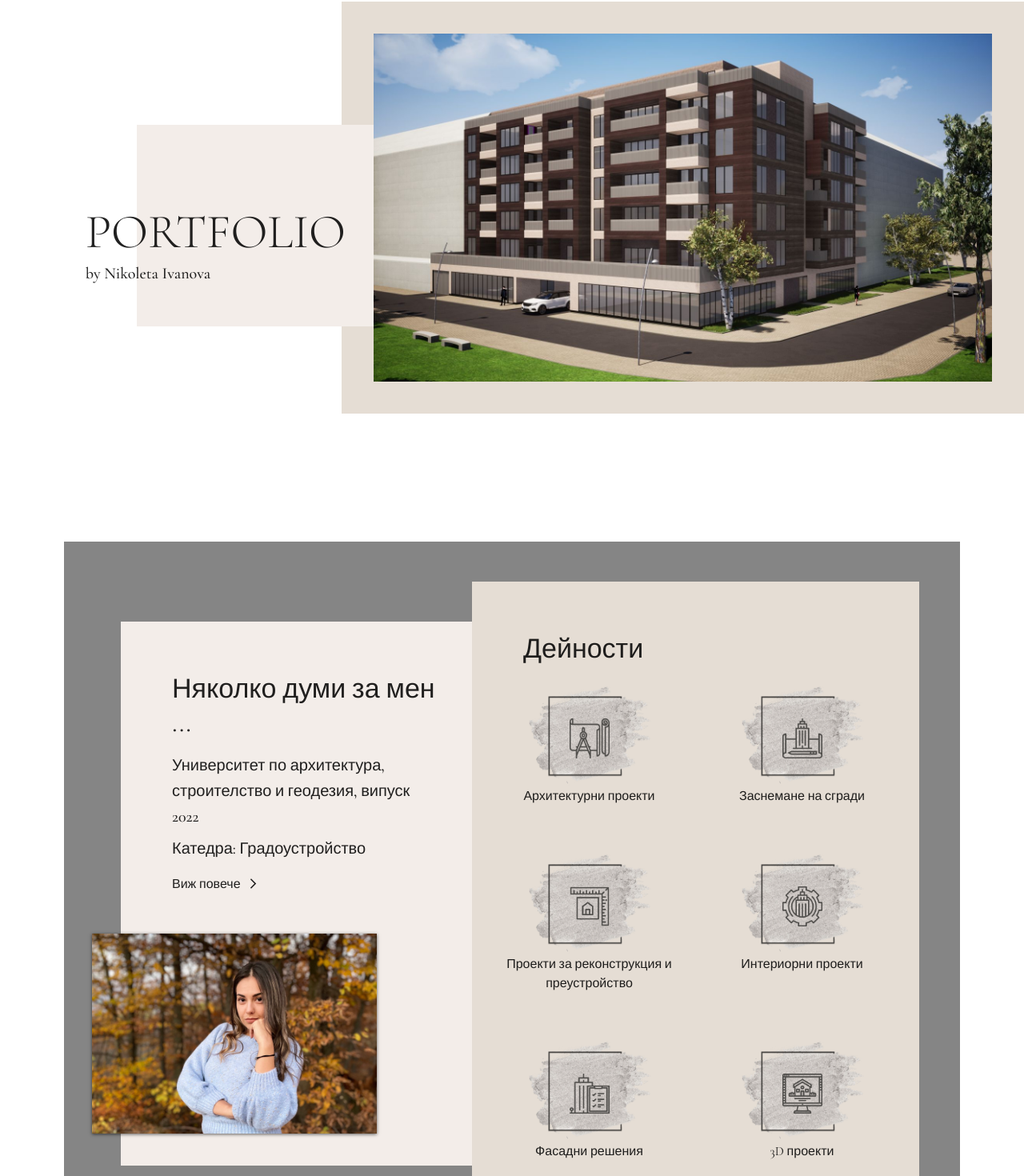
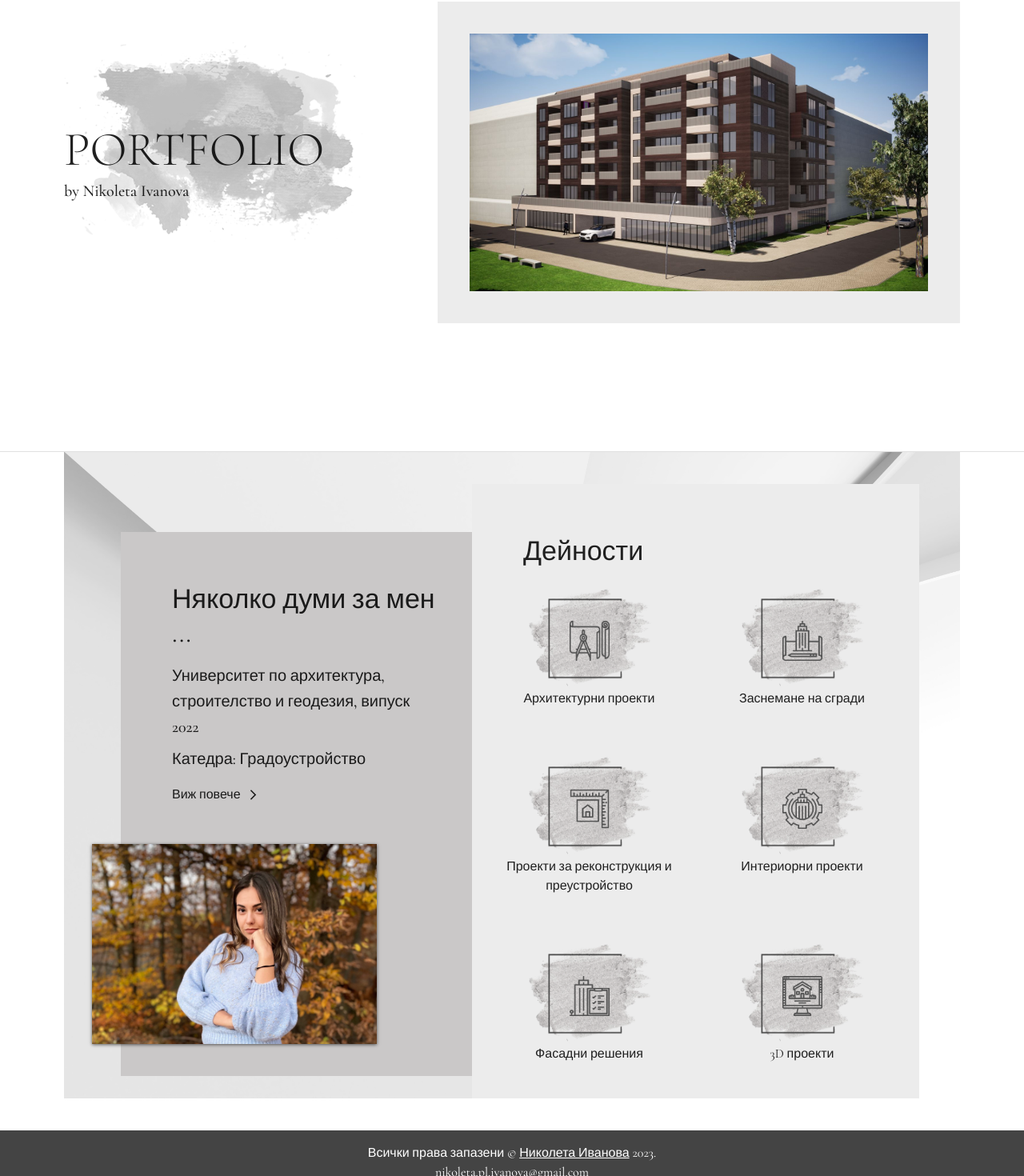
Before and after one commit to borisgarkov/arch_portfolio, a Next.js app: page /home in a window 1280 px wide. Shown: the part 93-1563 px from the top of the page at 80% size. Built offline with nearby package versions, Linux system fonts and the light colour scheme.

Commit message:
redesign

```diff
--- /dev/null
+++ b/components/Home/AbouMeMobile.js
@@ -0,0 +1,59 @@
+import { Stack, Typography } from "@mui/material";
+import { useRouter } from "next/router";
+import styles from './aboutme-styles.module.css';
+import activities from '../Activities/activities.json';
+import IconImageFrame from "../Activities/IconImageFrame";
+
+const SomeWordsAboutMeSection = () => {
+    return (
+        <>
+            <Typography variant="h4">
+                Няколко думи за мен ...
+            </Typography>
+
+            <Typography variant="h6" sx={{ marginTop: 2, }}>
+                Университет по архитектура, строителство и геодезия, випуск 2022
+            </Typography>
+
+            <Typography variant="h6" sx={{ marginTop: 1, }}>
+                Катедра: Градоустройство
+            </Typography>
+        </>
+    )
+}
+
+
+export default function AboutMeMobile() {
+    const router = useRouter();
+
+    return (
+        <>
+            <SomeWordsAboutMeSection />
+            <Stack sx={{ backgroundColor: 'mainPage.main' }} >
+                <Typography variant="h4" sx={{ textAlign: 'center' }}>Дейности</Typography>
+                {
+                    Object.values(activities).map((activity) =>
+                        <Stack
+                            onClick={() => router.push('/activities')}
+                            key={activity.title}
+                            sx={{
+                                alignItems: 'center',
+                            }}
+                            className={styles.iconsContainer}
+                        >
+                            <IconImageFrame activity={activity} />
+                            <Typography sx={{
+                                textAlign: 'center',
+                                position: 'relative',
+                                top: '-20px',
+                            }}>
+                                {activity.title}
+                            </Typography>
+
+                        </Stack>
+                    )
+                }
+            </Stack>
+        </>
+    )
+}
--- a/components/Home/AboutMe.js
+++ b/components/Home/AboutMe.js
@@ -9,46 +9,19 @@ import activities from '../Activities/activities.json';
 import IconImageFrame from "../Activities/IconImageFrame";
 import { useRouter } from "next/router";
 
-export default function AboutMe() {
-    const ref = useRef(null);
-    const isVisible = useOnScreen(ref);
-    const router = useRouter();
-
 const animationSettings = {
     animationTimingFunction: 'ease-out',
     animationDuration: '1.5s',
     animationFillMode: 'forwards',
 };
 
-    const profilePicStyleProps = {
-        width: 355.87,
-        height: 250,
-        position: 'relative',
-        top: '50px',
-        right: '100px',
-        boxShadow: '0px 1px 4px 0px rgba(0,0,0,0.6)',
-    };
+const SomeWordsAboutMeSection = () => {
+    const ref = useRef(null);
+    const isVisible = useOnScreen(ref);
 
     return (
         <Box sx={{
-            padding: '0 80px',
-            width: '100%',
-            height: '825px',
-            position: 'relative',
-            overflow: 'hidden',
-        }}>
-            <Box
-                sx={{
-                    backgroundColor: '#858585',
-                    width: '100%',
-                    height: '100%',
-                    display: 'flex',
-                    justifyContent: 'center',
-                    alignItems: 'baseline',
-                }}
-            >
-                <Box sx={{
-                    backgroundColor: '#f3ede9',
+            backgroundColor: 'mainPage.secondary',
             width: '459px',
             height: '680px',
             padding: 8,
@@ -57,36 +30,29 @@ export default function AboutMe() {
             left: '20px',
             zIndex: 1,
         }}>
-                    <Typography variant="h4" ref={ref} style={
+            <Box
+                ref={ref}
+                style={
                     isVisible ? {
                         animation: 'someWordsAboutMe',
                         ...animationSettings
                     } : {
                         opacity: '0'
                     }
-                    }>
+                }
+            >
+                <Typography variant="h4">
                     Няколко думи за мен ...
                 </Typography>
-                    <Typography variant="h6" sx={{ marginTop: 2, }} style={
-                        isVisible ? {
-                            animation: 'someWordsAboutMe',
-                            ...animationSettings
-                        } : {
-                            opacity: '0'
-                        }
-                    }>
+
+                <Typography variant="h6" sx={{ marginTop: 2, }}>
                     Университет по архитектура, строителство и геодезия, випуск 2022
                 </Typography>
-                    <Typography variant="h6" sx={{ marginTop: 1, }} style={
-                        isVisible ? {
-                            animation: 'someWordsAboutMe',
-                            ...animationSettings
-                        } : {
-                            opacity: '0'
-                        }
-                    }>
+
+                <Typography variant="h6" sx={{ marginTop: 1, }}>
                     Катедра: Градоустройство
                 </Typography>
+
                 <Stack
                     onClick={() => router.push('/personal-info')}
                     className={styles.seeMoreContainer}
@@ -97,27 +63,25 @@ export default function AboutMe() {
                         gap: 1,
                         cursor: 'pointer',
                     }}
-                        style={
-                            isVisible ? {
-                                animation: 'someWordsAboutMe',
-                                ...animationSettings
-                            } : {
-                                opacity: '0'
-                            }
-                        }
                 >
                     <Typography className={styles.seeMoreText}>
                         Виж повече
                     </Typography>
                     <ArrowForwardIosIcon className={styles.arrowIcon} sx={{ width: '15px', height: '15px' }} />
                 </Stack>
+            </Box>
 
             <img
                 src="/aboutme/profile.jpg"
                 alt='my-pic'
                 style={
                     isVisible ? {
-                                ...profilePicStyleProps,
+                        width: 355.87,
+                        height: 250,
+                        position: 'relative',
+                        top: '50px',
+                        right: '100px',
+                        boxShadow: '0px 1px 4px 0px rgba(0,0,0,0.6)',
                         animation: 'profilePicMainPagefadeIn',
                         ...animationSettings,
                     } : {
@@ -126,24 +90,36 @@ export default function AboutMe() {
                 }
             />
         </Box>
+    )
+};
 
+const ActivitiesSection = () => {
+    const ref = useRef(null);
+    const isVisible = useOnScreen(ref);
+    const router = useRouter();
+
+    return (
         <Box sx={{
-                    backgroundColor: '#e5ddd4',
+            backgroundColor: 'mainPage.main',
             width: '559px',
             height: '100%',
             padding: 8,
             position: 'relative',
-                    top: '50px',
+            top: '40px',
             zIndex: 2,
         }} >
-                    <Typography variant="h4" style={
+            <Typography
+                ref={ref}
+                variant="h4"
+                style={
                     isVisible ? {
                         animation: 'activitiesTextMainPage',
                         ...animationSettings
                     } : {
                         opacity: '0'
                     }
-                    }>
+                }
+            >
                 Дейности
             </Typography>
 
@@ -153,7 +129,6 @@ export default function AboutMe() {
                     gridTemplateColumns: { xs: '250px', lg: '250px 250px' },
                     justifyContent: 'center',
                     gap: 2,
-                            // marginTop: '27px',
                 }}
                 style={
                     isVisible ? {
@@ -182,11 +157,40 @@ export default function AboutMe() {
                             }}>
                                 {activity.title}
                             </Typography>
+
                         </Stack>
                     )
                 }
             </Box>
         </Box>
+    )
+};
+
+export default function AboutMe() {
+
+    return (
+        <Box sx={{
+            padding: '0 80px',
+            width: '100%',
+            // height: { lg: '825px' },
+            position: 'relative',
+            overflow: 'hidden',
+        }}>
+            <Box
+                // className={styles.aboutMe}
+                sx={{
+                    backgroundImage: 'url(/aboutme/backgroundImage.jpeg)',
+                    backgroundSize: 'cover',
+                    backgroundRepeat: 'no-repeat',
+                    width: '100%',
+                    height: '100%',
+                    display: 'flex',
+                    justifyContent: 'center',
+                    alignItems: 'baseline',
+                }}
+            >
+                <SomeWordsAboutMeSection />
+                <ActivitiesSection />
             </Box>
         </Box >
     )
--- a/components/Home/TopHomeSection.js
+++ b/components/Home/TopHomeSection.js
@@ -3,6 +3,7 @@ import Box from '@mui/material/Box';
 import Grid from '@mui/material/Grid';
 import Stack from '@mui/material/Stack';
 import Typography from '@mui/material/Typography';
+import { Divider } from '@mui/material';
 
 export default function TopHomeSection(params) {
     const [imageIndex, setImageIndex] = useState(0);
@@ -43,26 +44,28 @@ export default function TopHomeSection(params) {
                 width: '100%',
                 marginBottom: 20,
                 marginTop: '95px',
+                display: 'flex',
+                justifyContent: 'space-between',
+                alignItems: 'center',
+                padding: '0 80px',
             }}
         >
             <Grid item sm={4}>
                 <Box
                     sx={{
-                        backgroundColor: '#f3ede9',
-                        height: '252px',
-                        width: '682px',
-                        zIndex: '1',
+                        backgroundImage: 'url("/image-gallery-homepage/portfolioBackground.png")',
+                        backgroundSize: 'contain',
+                        backgroundRepeat: 'no-repeat',
+                        height: '300px',
                         position: 'relative',
-                        left: '40%',
                         animationName: 'rectangleNextToImageMainPage',
-                        ...animationSettings
+                        ...animationSettings,
+                        display: 'flex',
+                        alignItems: 'center',
                     }}
-                />
+                >
                     <Stack sx={{
                         position: 'relative',
-                    zIndex: '2',
-                    animationName: 'mainTextNextToImageMainPage',
-                    ...animationSettings
                     }}>
                         <Typography variant='h2'>
                             PORTFOLIO
@@ -72,15 +75,16 @@ export default function TopHomeSection(params) {
                             by Nikoleta Ivanova
                         </Typography>
                     </Stack>
+                </Box>
             </Grid>
 
-            <Grid item xs={12} sm={8} sx={{
+            <Grid item xs={12} sm={7} sx={{
                 display: 'flex',
                 justifyContent: 'center',
                 alignItems: 'center',
                 width: '100%',
                 height: '100%',
-                backgroundColor: '#e5ddd4',
+                backgroundColor: 'mainPage.main',
                 padding: 5,
                 gap: 2,
             }}>
--- a/components/PersonalInfo/WorkExperience.js
+++ b/components/PersonalInfo/WorkExperience.js
@@ -39,8 +39,7 @@ export default function WorkExperience() {
             }}>
                 <WorkOutlineOutlinedIcon fontSize='small' sx={{ color: '#858585' }} />
                 <Typography variant='h6' sx={{ ...subsectionStyle }}>
-                    Стаж: Направление &quot;Архитектура,
-                    Строителство и Геодезия&quot; Общинска администрация
+                    Стаж: Направление &quot;Архитектура, Строителство и Геодезия&quot; Общинска администрация
                 </Typography>
             </Stack>
             <Typography variant='h6'>
--- a/pages/home.js
+++ b/pages/home.js
@@ -3,13 +3,17 @@ import Box from '@mui/material/Box';
 import AboutMe from '../components/Home/AboutMe';
 import Navigation from '../components/Navigation/Navigation';
 import TopHomeSection from '../components/Home/TopHomeSection';
+import AboutMeMobile from '../components/Home/AbouMeMobile';
+import { Divider } from '@mui/material';
 
 export default function Home() {
     return (
         <Navigation>
             <Box>
                 <TopHomeSection />
+                <Divider />
                 <AboutMe />
+                {/* <AboutMeMobile /> */}
             </Box>
         </Navigation >
     )
--- a/pages/personal-info.js
+++ b/pages/personal-info.js
@@ -29,7 +29,7 @@ export default function CV() {
 
     return (
         <Navigation>
-            <Box sx={{ overflow: 'hidden', position: 'relative', padding: '0 30px' }} ref={ref}>
+            <Box sx={{ padding: '0 30px' }} ref={ref}>
 
                 <PageTitleTemplate>
                     <Typography variant='h3'>Николета Иванова</Typography>
@@ -53,7 +53,9 @@ export default function CV() {
                         <PersonalInfo />
                     </Grid>
 
-                    <Divider flexItem orientation='vertical' />
+                    {
+                        !isMobile && <Divider flexItem orientation='vertical' />
+                    }
 
                     <Grid
                         item
--- a/utils/mainTheme.js
+++ b/utils/mainTheme.js
@@ -11,6 +11,10 @@ const theme = createTheme({
         neutral: {
             main: '#858585',
             contrastText: '#fff',
+        },
+        mainPage: {
+            main: '#ececec',
+            secondary: '#cac8c8'
         }
     }
 });
```
Also changed, not shown: components/Activities/IconImageFrame.js (+6 -2 lines), components/Home/aboutme-styles.module.css (+10 -0 lines), public/aboutme/backgroundImage.jpeg (added), public/image-gallery-homepage/portfolioBackground.png (added). Lines whose indentation alone changed are shown as unchanged.
